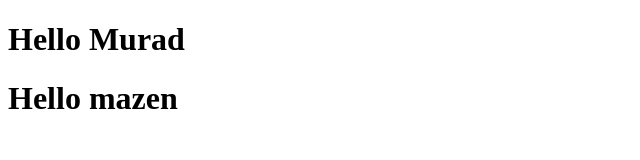
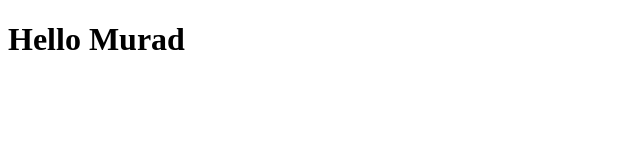
Before and after one commit to alwanof/nana-pro1, a website: page index.html in a window 1280 px wide. Shown: the whole page, without its empty margins (0-640 px from the left). Drawn offline with Linux system fonts and the light colour scheme.

Commit message:
this is master att1

```diff
--- a/index.html
+++ b/index.html
@@ -8,6 +8,6 @@
 </head>
 <body>
     <h1>Hello Murad</h1>
-    <h1>Hello mazen</h1>
+
 </body>
 </html>
```
